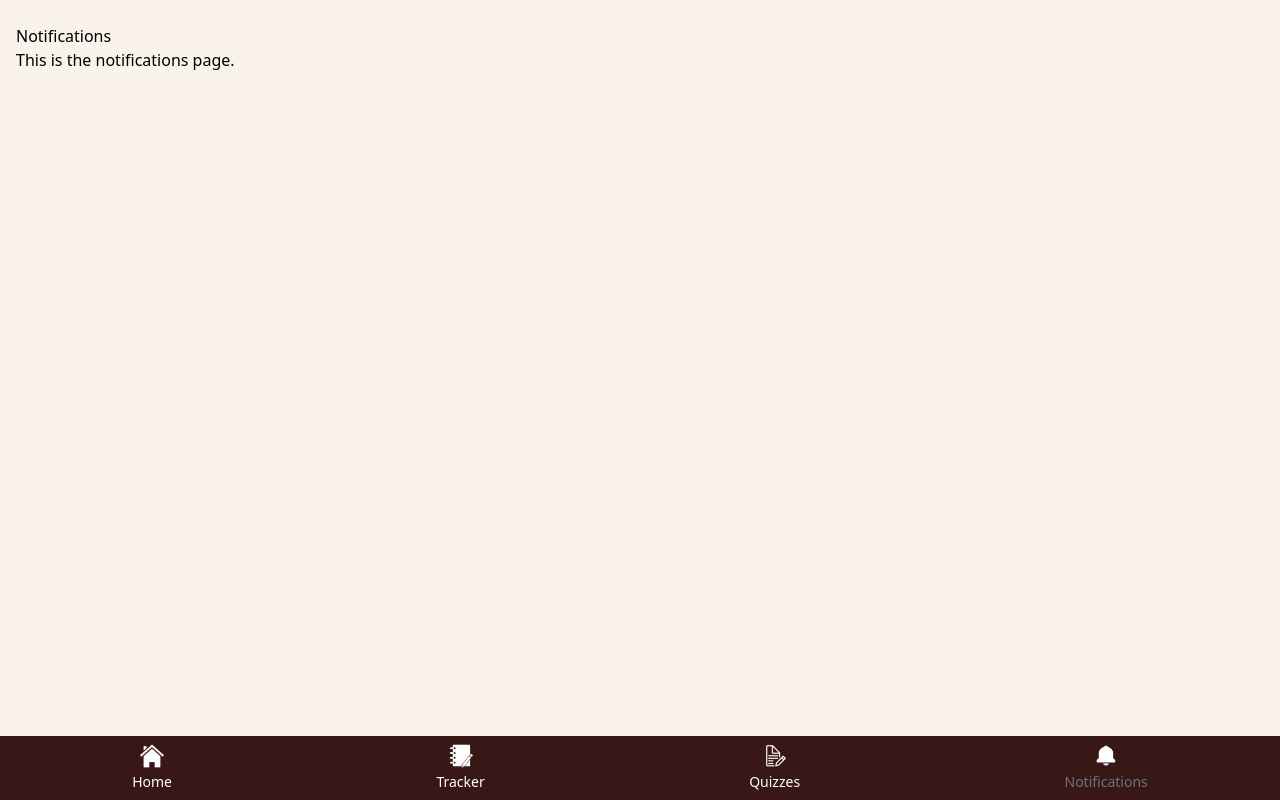
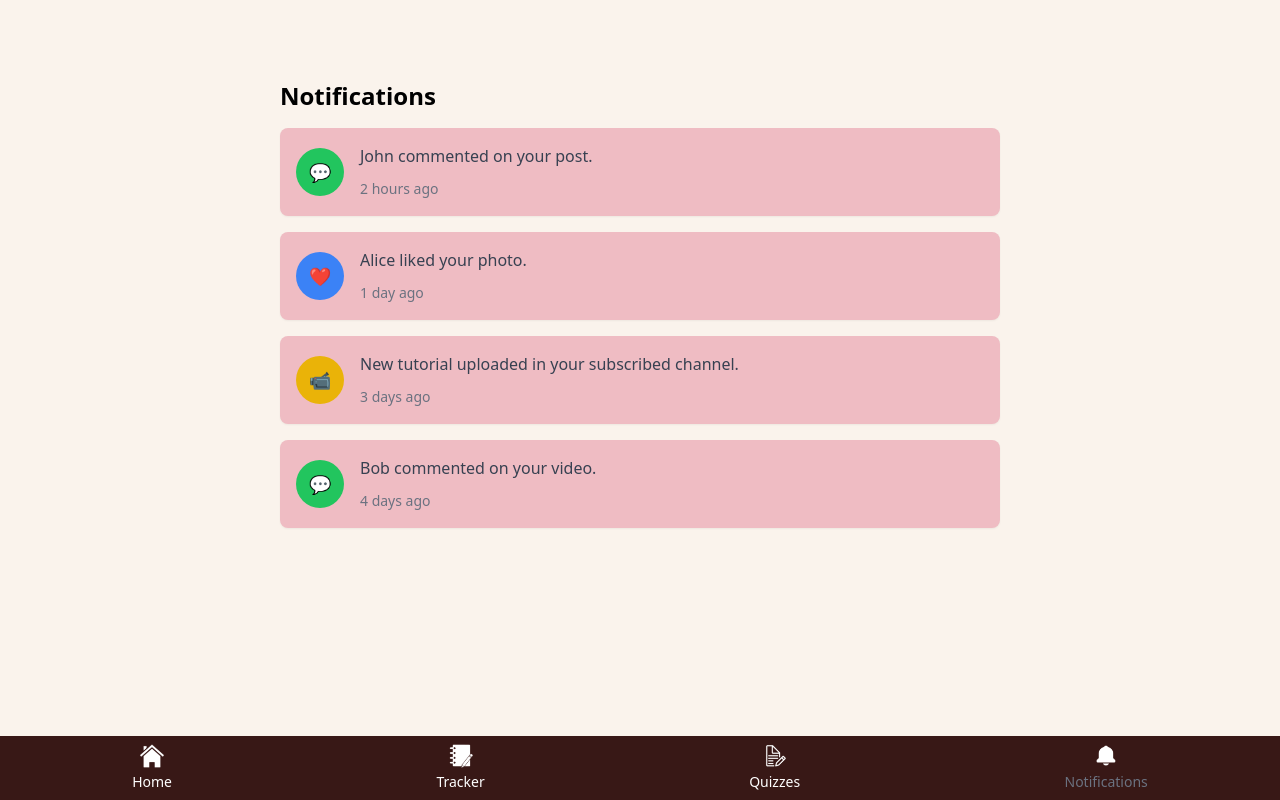
Before and after one commit to chinoy-the-great/nuxt3-drizzle-stitch, a Nuxt app: page /notifications in a window 1280 px wide. Built offline with nearby package versions, Linux system fonts and the light colour scheme.

Commit message:
Added notifications for comment, new upload, and like.

```diff
--- a/pages/notifications.vue
+++ b/pages/notifications.vue
@@ -1,6 +1,93 @@
 <template>
-	<div>
-		<h1>Notifications</h1>
-		<p>This is the notifications page.</p>
+	<div class="max-w-3xl mx-auto mt-8 p-6">
+		<h1 class="text-2xl font-semibold mb-4">Notifications</h1>
+
+		<div
+			v-for="(notification, index) in notifications"
+			:key="index"
+			class="flex items-center p-4 mb-4 bg-[#EFBCC3] rounded-lg shadow-sm"
+		>
+			<div
+				:class="notificationIconClass(notification.type)"
+				class="w-12 h-12 rounded-full flex items-center justify-center mr-4"
+			>
+				<span :class="notificationTextClass(notification.type)" class="text-lg font-bold">
+					{{ notification.icon }}
+				</span>
+			</div>
+
+			<div class="flex-grow">
+				<p class="text-gray-700 text-base mb-2">{{ notification.message }}</p>
+				<span class="text-sm text-gray-500">{{ notification.time }}</span>
+			</div>
+		</div>
 	</div>
 </template>
+
+<script setup>
+import { ref } from 'vue'
+
+// Sample notifications data
+const notifications = ref([
+	{
+		id: 1,
+		type: 'comment', // Can be 'like', 'upload', 'comment', etc.
+		message: 'John commented on your post.',
+		time: '2 hours ago',
+		icon: '💬',
+	},
+	{
+		id: 2,
+		type: 'like',
+		message: 'Alice liked your photo.',
+		time: '1 day ago',
+		icon: '❤️',
+	},
+	{
+		id: 3,
+		type: 'upload',
+		message: 'New tutorial uploaded in your subscribed channel.',
+		time: '3 days ago',
+		icon: '📹',
+	},
+	{
+		id: 4,
+		type: 'comment',
+		message: 'Bob commented on your video.',
+		time: '4 days ago',
+		icon: '💬',
+	},
+])
+
+// Function to return the icon class based on notification type
+const notificationIconClass = (type) => {
+	switch (type) {
+		case 'like':
+			return 'bg-blue-500 text-white'
+		case 'comment':
+			return 'bg-green-500 text-white'
+		case 'upload':
+			return 'bg-yellow-500 text-white'
+		default:
+			return 'bg-gray-500 text-white'
+	}
+}
+
+// Function to return the text class based on notification type
+const notificationTextClass = (type) => {
+	switch (type) {
+		case 'like':
+			return 'text-white'
+		case 'comment':
+			return 'text-white'
+		case 'upload':
+			return 'text-white'
+		default:
+			return 'text-gray-800'
+	}
+}
+</script>
+
+<style scoped>
+/* Add any custom styles here if necessary */
+</style>
```
